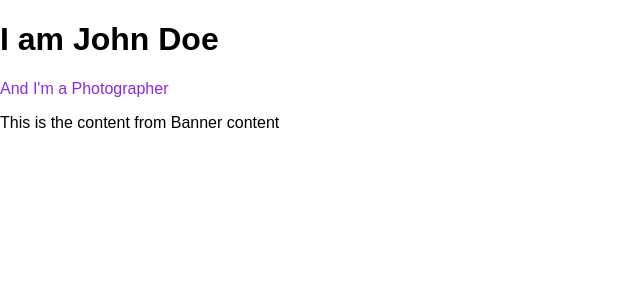
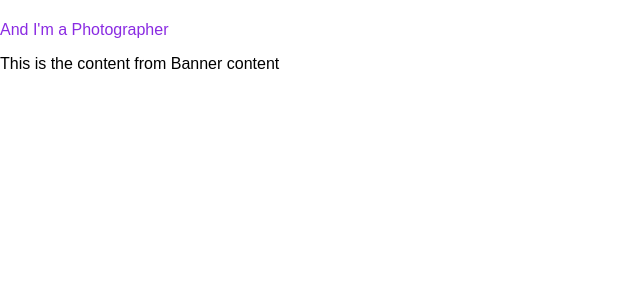
Before and after one commit to Amalprneopraxis/Hero-Banner, a React (Create React App) app: page / in a window 1280 px wide. Shown: the top 300 px of the page, without its empty margins (0-640 px from the left). Built offline with nearby package versions, Linux system fonts and the light colour scheme.

Commit message:
Added chunk hash for versioning

```diff
--- a/src/Herobanner.js
+++ b/src/Herobanner.js
@@ -1,21 +1,17 @@
 import React from "react";
-import './components/banner/Banner.css'
+import './components/banner/Banner.css';
 import Bannercontent from "./components/header/Bannercontent";
 
-const Herobanner = () => {
+const Herobanner = ({ text }) => {
     return (
-        <>
-            <div class="hero-image">
-                <div class="hero-text">
-                    <h1>I am John Doe</h1>
-                    <p>And I'm a Photographer</p>
-                    <Bannercontent/>
-                </div>
+        <div className="hero-image">
+            <div className="hero-text">
+                <h1>{text}</h1>
+                <p>And I'm a Photographer</p>
+                <Bannercontent/>
             </div>
-        </>
-    )
-}
+        </div>
+    );
+};
 
-// Attach Headernav to the window object
-window.Herobanner = Herobanner;
 export default Herobanner;
--- a/webpack.config.js
+++ b/webpack.config.js
@@ -6,7 +6,7 @@ module.exports = {
   entry: './src/Herobanner.js', // Path to your component entry file
   output: {
     path: path.resolve(__dirname, 'dist'), // Output directory
-    filename: 'Herobanner.bundle.js', // Output filename
+    filename: 'Herobanner.bundle.[chunkhash].js', // Output filename
     library: 'Herobanner', // Name of the library
     libraryTarget: 'umd', // Output module format
     umdNamedDefine: true, // Define the module's name for AMD
```
Also changed, not shown: 2 other files (tests, documents, lock files or other folders).
